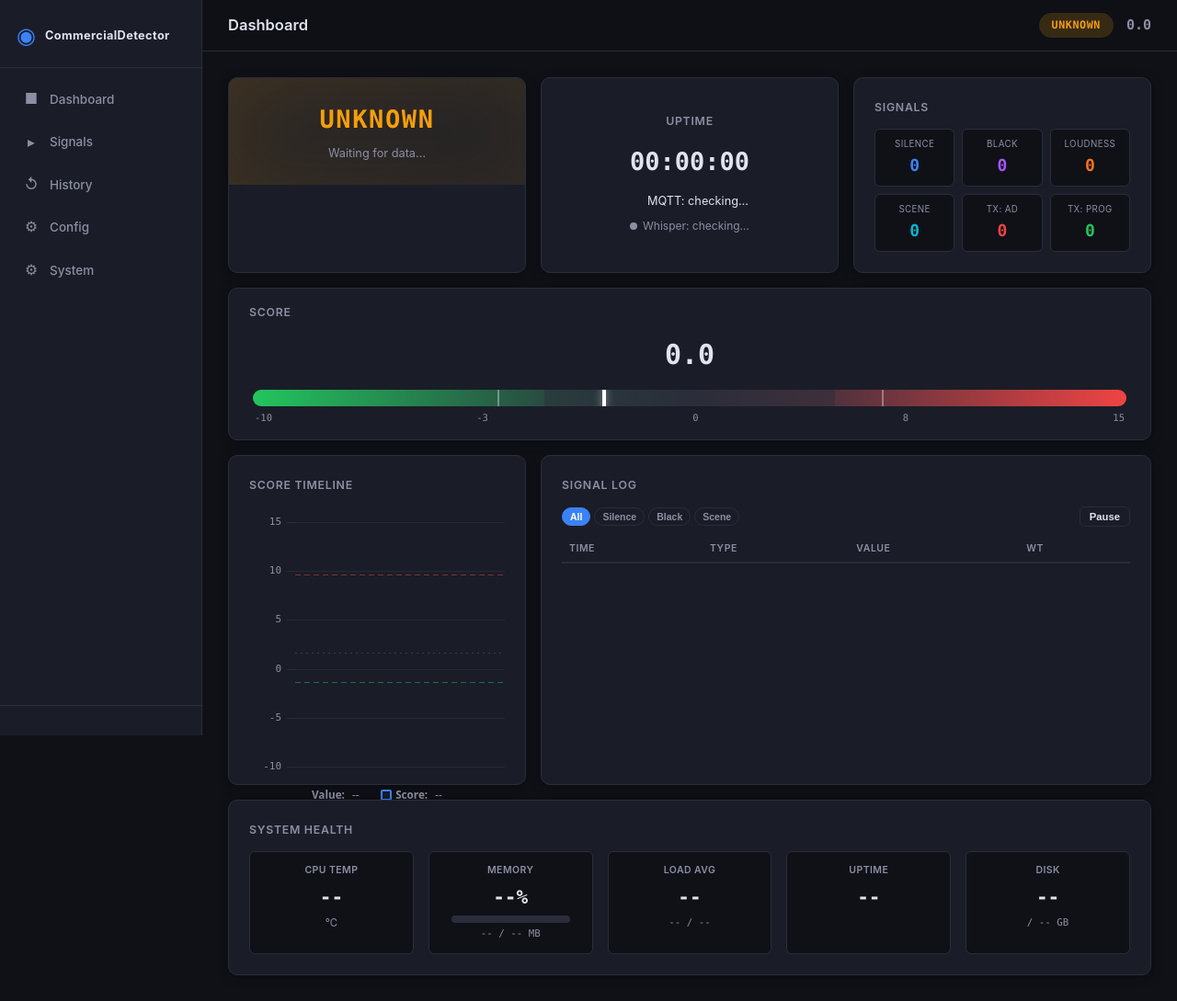
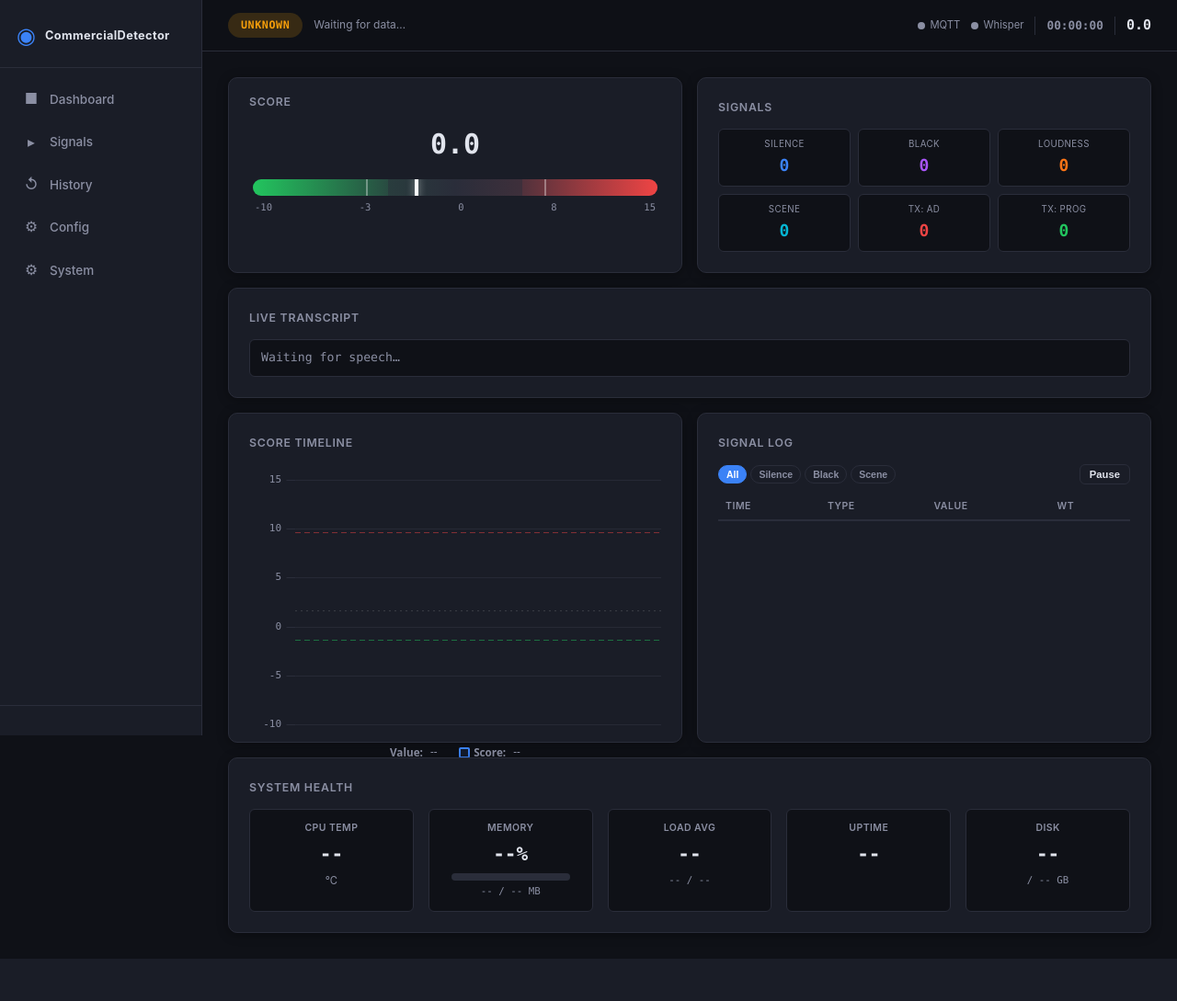
Before and after one commit to intrepidsilence/CommercialDetector, a Python web app: template commercial_detector/web/templates/dashboard.html in a window 1280 px wide. Shown: the whole page at 92% size. After the commit the page ends 1043 px from the top, so only its background shows below. Run offline with Jinja, Linux system fonts and the light colour scheme; the template is opened without the code that fills it, so the values that code supplies are empty.

Commit message:
feat: move state/status to header, add live transcript row to dashboard
- Header bar now shows: state badge, subtitle, MQTT/Whisper dots, uptime, score
- Row 1: Score gauge + Signal counters (2-col)
- Row 2: Live Transcript output (full width, scrollable)
- Row 3: Score Timeline + Signal Log (2-col)
- Row 4: System Health (full width)
- Removed dedicated state card and uptime card from dashboard body

Co-Authored-By: Claude Opus 4.6 <noreply@anthropic.com>

```diff
--- a/commercial_detector/web/static/app.js
+++ b/commercial_detector/web/static/app.js
@@ -122,25 +122,11 @@ document.addEventListener('DOMContentLoaded', () => {
     const stateUpper = state.toUpperCase();
     const stateClass = 'state-' + state.toLowerCase();
 
-    const globalBadge = document.getElementById('global-state-badge');
-    if (globalBadge) {
-      globalBadge.textContent = stateUpper;
-      globalBadge.className = 'state-badge ' + stateClass;
-    }
-
     const headerBadge = document.getElementById('header-state-badge');
     if (headerBadge) {
       headerBadge.textContent = stateUpper;
-      headerBadge.className = 'state-badge ' + stateClass;
+      headerBadge.className = 'state-badge state-badge-lg ' + stateClass;
     }
-
-    const indicator = document.getElementById('state-indicator');
-    if (indicator) {
-      indicator.className = 'state-indicator ' + stateClass;
-    }
-
-    const label = document.getElementById('state-label');
-    if (label) label.textContent = stateUpper;
 
     const sub = document.getElementById('state-sub');
     if (sub) {
@@ -192,10 +178,10 @@ document.addEventListener('DOMContentLoaded', () => {
 
     if (mqtt.connected) {
       dot.className = 'mqtt-dot mqtt-dot-connected';
-      label.textContent = 'MQTT: connected to ' + mqtt.broker;
+      if (label) label.textContent = 'MQTT';
     } else {
       dot.className = 'mqtt-dot mqtt-dot-error';
-      label.textContent = 'MQTT: ' + (mqtt.error || 'disconnected');
+      if (label) label.textContent = 'MQTT';
     }
   }
 
@@ -692,19 +678,41 @@ document.addEventListener('DOMContentLoaded', () => {
 
     if (data.whisper_running) {
       dot.className = 'whisper-dot whisper-dot-active';
-      if (label) label.textContent = 'Whisper: active';
+      if (label) label.textContent = 'Whisper';
     } else if (data.whisper_enabled === false) {
       dot.className = 'whisper-dot whisper-dot-inactive';
-      if (label) label.textContent = 'Whisper: disabled';
+      if (label) label.textContent = 'Whisper';
     } else {
       dot.className = 'whisper-dot whisper-dot-inactive';
-      if (label) label.textContent = 'Whisper: inactive';
+      if (label) label.textContent = 'Whisper';
     }
 
-    const textEl = document.getElementById('whisper-text');
-    if (textEl && data.whisper_text) {
-      textEl.textContent = '"' + data.whisper_text + '"';
+    // Update transcript output on dashboard
+    const output = document.getElementById('transcript-output');
+    if (output && data.whisper_text) {
+      appendTranscript(data.whisper_text);
     }
+  }
+
+  let _lastTranscriptText = '';
+  function appendTranscript(text) {
+    if (!text || text === _lastTranscriptText) return;
+    _lastTranscriptText = text;
+    const output = document.getElementById('transcript-output');
+    if (!output) return;
+
+    // Clear placeholder on first real text
+    if (output.querySelector('.text-dim')) {
+      output.innerHTML = '';
+    }
+
+    const span = document.createElement('span');
+    span.className = 'transcript-chunk';
+    span.textContent = text + ' ';
+    output.appendChild(span);
+
+    // Auto-scroll to bottom
+    output.scrollTop = output.scrollHeight;
   }
 
   // ----------------------------------------------------------------
--- a/commercial_detector/web/static/style.css
+++ b/commercial_detector/web/static/style.css
@@ -165,22 +165,56 @@ a:hover { text-decoration: underline; }
   z-index: 50;
 }
 
-.page-title {
-  font-size: 1.1rem;
-  font-weight: 600;
+.top-bar-left {
+  display: flex;
+  align-items: center;
+  gap: 12px;
+}
+
+.state-badge-lg {
+  font-size: .85rem;
+  padding: 5px 16px;
+}
+
+.state-sub-header {
+  font-size: .8rem;
+  color: var(--text-dim);
 }
 
 .top-bar-right {
   display: flex;
   align-items: center;
-  gap: 14px;
+  gap: 12px;
+}
+
+.header-status-group {
+  display: flex;
+  align-items: center;
+  gap: 5px;
+}
+
+.header-status-label {
+  font-size: .75rem;
+  color: var(--text-dim);
+}
+
+.header-divider {
+  width: 1px;
+  height: 20px;
+  background: var(--border);
+}
+
+.uptime-readout {
+  font-size: .85rem;
+  font-weight: 600;
+  color: var(--text-dim);
 }
 
 .score-readout {
   font-family: var(--mono);
   font-size: 1rem;
-  font-weight: 600;
-  color: var(--text-dim);
+  font-weight: 700;
+  color: var(--text);
 }
 
 .content-area {
@@ -234,7 +268,7 @@ a:hover { text-decoration: underline; }
 
 .dashboard-grid {
   display: grid;
-  grid-template-columns: 1fr 1fr 1fr;
+  grid-template-columns: 1fr 1fr;
   gap: 16px;
 }
 
@@ -306,7 +340,7 @@ a:hover { text-decoration: underline; }
 /* Dashboard: Score gauge                                              */
 /* ------------------------------------------------------------------ */
 
-.score-card { grid-column: 1 / -1; padding: 16px 22px; }
+.score-card { padding: 16px 22px; }
 
 .score-value-row {
   text-align: center;
@@ -372,8 +406,8 @@ a:hover { text-decoration: underline; }
 /* Dashboard: Chart                                                    */
 /* ------------------------------------------------------------------ */
 
-.chart-card { grid-column: 1 / 2; }
-.signal-log-card { grid-column: 2 / 4; }
+.chart-card { }
+.signal-log-card { }
 
 .chart-container {
   height: 280px;
@@ -429,36 +463,18 @@ a:hover { text-decoration: underline; }
 .counter-tx-program    .counter-value { color: var(--green); }
 
 /* ------------------------------------------------------------------ */
-/* Dashboard: Uptime                                                   */
+/* MQTT / status dots                                                  */
 /* ------------------------------------------------------------------ */
 
-.uptime-card {
-  text-align: center;
-  display: flex;
-  flex-direction: column;
-  align-items: center;
-  justify-content: center;
-}
-.uptime-value { font-size: 1.8rem; font-weight: 700; color: var(--text); }
-
-.mqtt-status {
-  margin-top: 12px;
-  display: flex;
-  align-items: center;
-  justify-content: center;
-  gap: 8px;
-  font-size: 0.85rem;
-}
 .mqtt-dot {
   display: inline-block;
-  width: 10px;
-  height: 10px;
+  width: 8px;
+  height: 8px;
   border-radius: 50%;
 }
-.mqtt-dot-unknown { background: var(--muted); }
+.mqtt-dot-unknown { background: var(--text-dim); }
 .mqtt-dot-connected { background: #22c55e; }
 .mqtt-dot-error { background: #ef4444; }
-.mqtt-label { color: var(--muted); }
 
 /* ------------------------------------------------------------------ */
 /* Tables                                                              */
@@ -993,17 +1009,8 @@ select {
 }
 
 /* ------------------------------------------------------------------ */
-/* Dashboard: Whisper status                                           */
+/* Dashboard: Whisper / Transcript                                     */
 /* ------------------------------------------------------------------ */
-
-.whisper-status {
-  margin-top: 8px;
-  display: flex;
-  align-items: center;
-  justify-content: center;
-  gap: 6px;
-  font-size: 0.8rem;
-}
 
 .whisper-dot {
   display: inline-block;
@@ -1014,8 +1021,21 @@ select {
 
 .whisper-dot-active { background: var(--green); }
 .whisper-dot-inactive { background: var(--text-dim); }
-.whisper-label { color: var(--text-dim); }
-.whisper-text { font-size: 0.72rem; color: var(--text-dim); margin-top: 4px; text-align: center; }
+
+.transcript-card { grid-column: 1 / -1; }
+
+.transcript-output {
+  font-family: var(--mono);
+  font-size: .88rem;
+  line-height: 1.7;
+  max-height: 120px;
+  overflow-y: auto;
+  color: var(--text);
+  padding: 8px 12px;
+  background: var(--bg);
+  border-radius: var(--radius-sm);
+  border: 1px solid var(--border);
+}
 
 /* ------------------------------------------------------------------ */
 /* uPlot dark theme overrides                                          */
@@ -1059,13 +1079,18 @@ select {
     grid-template-columns: 1fr;
   }
 
+  .score-card,
+  .counters-card,
   .chart-card,
   .signal-log-card,
+  .transcript-card,
   .system-card-row { grid-column: 1 / -1; }
 
   .system-health-grid {
     grid-template-columns: repeat(2, 1fr);
   }
+
+  .top-bar-left .state-sub-header { display: none; }
 
   .config-fields {
     grid-template-columns: 1fr;
--- a/commercial_detector/web/templates/base.html
+++ b/commercial_detector/web/templates/base.html
@@ -38,10 +38,23 @@
 
   <main class="main-content">
     <header class="top-bar">
-      <h1 class="page-title">{% block page_title %}Dashboard{% endblock %}</h1>
+      <div class="top-bar-left">
+        <span class="state-badge state-badge-lg state-unknown" id="header-state-badge">UNKNOWN</span>
+        <span class="state-sub-header" id="state-sub">Waiting for data&hellip;</span>
+      </div>
       <div class="top-bar-right">
-        <span class="state-badge state-unknown" id="header-state-badge">UNKNOWN</span>
-        <span class="score-readout" id="header-score">0.0</span>
+        <div class="header-status-group">
+          <span class="mqtt-dot mqtt-dot-unknown" id="mqtt-dot"></span>
+          <span class="header-status-label" id="mqtt-label">MQTT</span>
+        </div>
+        <div class="header-status-group">
+          <span class="whisper-dot whisper-dot-inactive" id="whisper-dot"></span>
+          <span class="header-status-label" id="whisper-label">Whisper</span>
+        </div>
+        <span class="header-divider"></span>
+        <span class="uptime-readout mono" id="uptime-value">00:00:00</span>
+        <span class="header-divider"></span>
+        <span class="score-readout mono" id="header-score">0.0</span>
       </div>
     </header>
     <div class="content-area">
--- a/commercial_detector/web/templates/dashboard.html
+++ b/commercial_detector/web/templates/dashboard.html
@@ -6,26 +6,29 @@
 {% block content %}
 <div class="dashboard-grid">
 
-  {# === Row 1: State | Uptime+MQTT | Signal Counters === #}
-  <section class="card state-card" id="state-card">
-    <div class="state-indicator state-unknown" id="state-indicator">
-      <span class="state-label" id="state-label">UNKNOWN</span>
-      <span class="state-sub" id="state-sub">Waiting for data&hellip;</span>
+  {# === Row 1: Score Gauge | Signal Counters === #}
+  <section class="card score-card">
+    <h2 class="card-title">Score</h2>
+    <div class="score-value-row">
+      <span class="score-number mono" id="score-value">0.0</span>
     </div>
-  </section>
-
-  <section class="card uptime-card">
-    <h2 class="card-title">Uptime</h2>
-    <span class="uptime-value mono" id="uptime-value">00:00:00</span>
-    <div class="mqtt-status" id="mqtt-status">
-      <span class="mqtt-dot mqtt-dot-unknown" id="mqtt-dot"></span>
-      <span class="mqtt-label" id="mqtt-label">MQTT: checking&hellip;</span>
+    <div class="score-gauge">
+      <div class="score-gauge-track">
+        <div class="score-gauge-zone score-gauge-program"></div>
+        <div class="score-gauge-zone score-gauge-neutral"></div>
+        <div class="score-gauge-zone score-gauge-commercial"></div>
+        <div class="score-gauge-threshold score-gauge-thresh-program" style="left:28%;" title="Program threshold (-3.0)"></div>
+        <div class="score-gauge-threshold score-gauge-thresh-commercial" style="left:72%;" title="Commercial threshold (8.0)"></div>
+        <div class="score-gauge-pointer" id="score-pointer"></div>
+      </div>
+      <div class="score-gauge-labels">
+        <span class="mono">-10</span>
+        <span class="mono">-3</span>
+        <span class="mono">0</span>
+        <span class="mono">8</span>
+        <span class="mono">15</span>
+      </div>
     </div>
-    <div class="whisper-status">
-      <span class="whisper-dot whisper-dot-inactive" id="whisper-dot"></span>
-      <span class="whisper-label" id="whisper-label">Whisper: checking&hellip;</span>
-    </div>
-    <div class="whisper-text" id="whisper-text"></div>
   </section>
 
   <section class="card counters-card">
@@ -58,28 +61,11 @@
     </div>
   </section>
 
-  {# === Row 2: Score Gauge (full width) === #}
-  <section class="card score-card">
-    <h2 class="card-title">Score</h2>
-    <div class="score-value-row">
-      <span class="score-number mono" id="score-value">0.0</span>
-    </div>
-    <div class="score-gauge">
-      <div class="score-gauge-track">
-        <div class="score-gauge-zone score-gauge-program"></div>
-        <div class="score-gauge-zone score-gauge-neutral"></div>
-        <div class="score-gauge-zone score-gauge-commercial"></div>
-        <div class="score-gauge-threshold score-gauge-thresh-program" style="left:28%;" title="Program threshold (-3.0)"></div>
-        <div class="score-gauge-threshold score-gauge-thresh-commercial" style="left:72%;" title="Commercial threshold (8.0)"></div>
-        <div class="score-gauge-pointer" id="score-pointer"></div>
-      </div>
-      <div class="score-gauge-labels">
-        <span class="mono">-10</span>
-        <span class="mono">-3</span>
-        <span class="mono">0</span>
-        <span class="mono">8</span>
-        <span class="mono">15</span>
-      </div>
+  {# === Row 2: Whisper Transcript (full width) === #}
+  <section class="card transcript-card">
+    <h2 class="card-title">Live Transcript</h2>
+    <div class="transcript-output" id="transcript-output">
+      <span class="text-dim">Waiting for speech&hellip;</span>
     </div>
   </section>
 
@@ -128,13 +114,11 @@
   <section class="card system-card-row" id="system-cards">
     <h2 class="card-title">System Health</h2>
     <div class="system-health-grid">
-
       <div class="sys-metric">
         <div class="sys-metric-label">CPU Temp</div>
         <div class="sys-metric-value mono" id="temp-value">--</div>
         <div class="sys-metric-unit">&deg;C</div>
       </div>
-
       <div class="sys-metric">
         <div class="sys-metric-label">Memory</div>
         <div class="sys-metric-value mono" id="mem-pct">--%</div>
@@ -143,24 +127,20 @@
         </div>
         <div class="sys-metric-detail mono"><span id="mem-used">--</span> / <span id="mem-total">--</span> MB</div>
       </div>
-
       <div class="sys-metric">
         <div class="sys-metric-label">Load Avg</div>
         <div class="sys-metric-value mono"><span id="load-1">--</span></div>
         <div class="sys-metric-detail mono"><span id="load-5">--</span> / <span id="load-15">--</span></div>
       </div>
-
       <div class="sys-metric">
         <div class="sys-metric-label">Uptime</div>
         <div class="sys-metric-value mono" id="sys-uptime">--</div>
       </div>
-
       <div class="sys-metric">
         <div class="sys-metric-label">Disk</div>
         <div class="sys-metric-value mono" id="disk-used">--</div>
         <div class="sys-metric-detail mono">/ <span id="disk-total">--</span> GB</div>
       </div>
-
     </div>
   </section>
 
```
